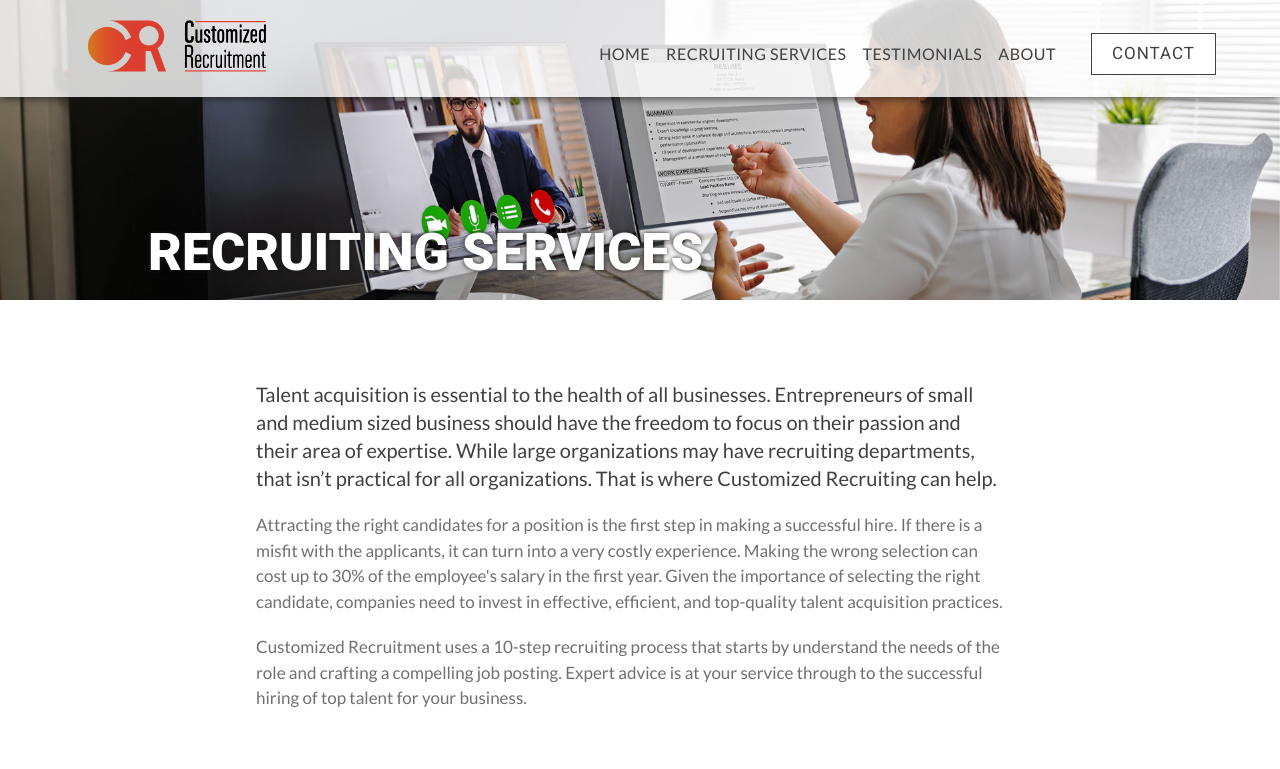
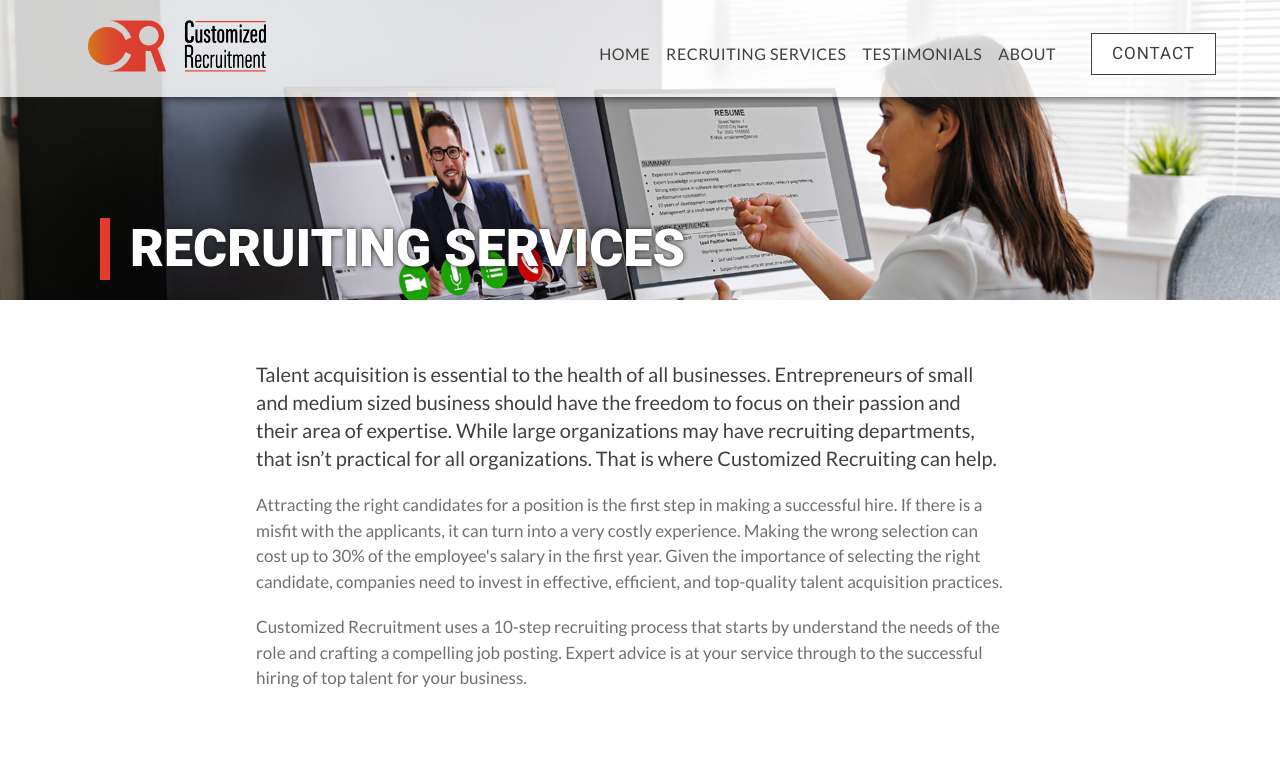
Before and after one commit to Vince-M/Vince-M-2609022_Customized_Recruitment-static, a website: page recruiting.html in a window 1280 px wide. Shown: the top 769 px of the page. Drawn offline with Linux system fonts and the light colour scheme.

Commit message:
recode hero section for recruiting services

```diff
--- a/app/scss/components/hero.scss
+++ b/app/scss/components/hero.scss
@@ -134,3 +134,62 @@
     }
   }
 }
+
+.header {
+
+  &__hero {
+    max-height: rem(300);
+    overflow: hidden;
+    position: relative;
+    margin-bottom: rem(60);
+
+    &--image {
+
+      @include breakpoint-down(medium) {
+        margin-top: rem(90);
+      }
+
+      img {
+        width: 100%;
+        height: auto;
+        vertical-align: top;
+      }
+
+    }
+
+    &--content {
+      position: absolute;
+      bottom: rem(20);
+      left: rem(100);
+
+      @include breakpoint-down(medium) {
+        bottom: rem(10);
+        left: rem(60);
+      }
+
+      @include breakpoint-down(small) {
+        left: rem(20);
+      }
+
+      h1 {
+        color: var(--white);
+        font-family: var(--font-heading);
+        font-size: rem(52);
+        font-weight: 900;
+        line-height: 1.2;
+        padding-left: rem(20);
+        text-shadow: 0 0 .3125rem var(--black);
+        text-transform: uppercase;
+        border-left: rem(10) solid var(--corpRed);
+
+        @include breakpoint-down(medium) {
+          font-size: rem(42);
+        }
+
+        @include breakpoint-down(small) {
+          font-size: rem(28);
+        }
+      }
+    }
+  }
+}
--- a/recruiting.html
+++ b/recruiting.html
@@ -50,10 +50,15 @@
 
     <!-- HERO
     =================================================== -->
-    <section class="hero feature-image pageBanner--recruiting pageBanner" role="banner" data-type="background" data-speed="2">
-      <div class="container pageHeader">
+    <section class="header__hero " role="banner" data-type="background" data-speed="2">
+      <div class="header__hero--image">
+        <img src="img/hero_recruiting_1920x700.jpg" alt="">
+      </div>
+
+      <div class="header__hero--content">
         <h1>Recruiting Services</h1>
       </div>
+
     </section> <!-- hero feature-image -->
     <!-- ============================================== -->
 
```
Also changed, not shown: dist/style.css, img/hero_recruiting_1920x700.jpg (added), 1 other file.
